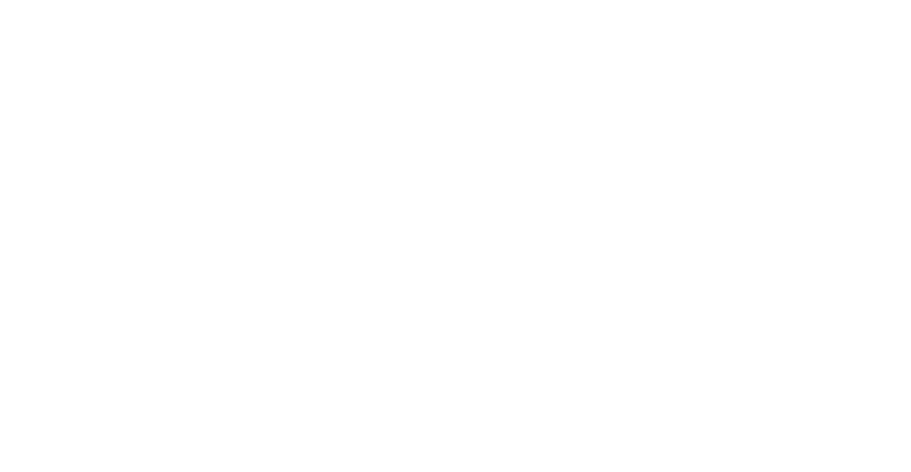
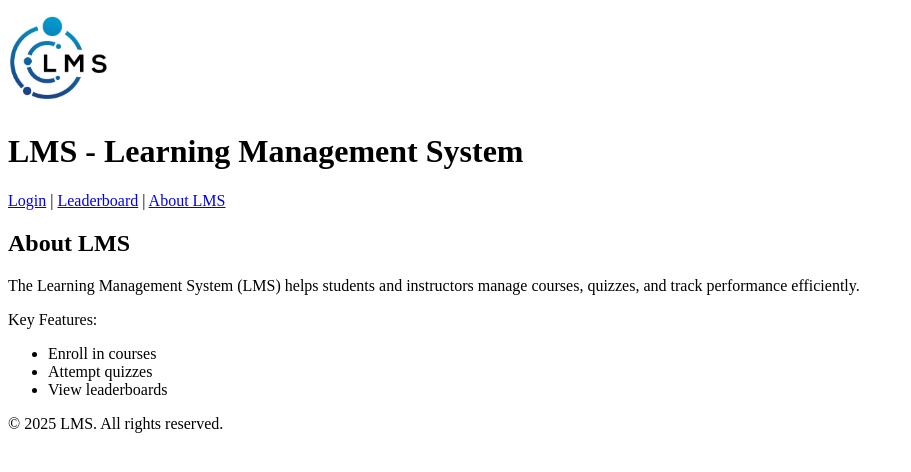
Before and after one commit to jessicasanjuan/ENSF381-GROUP17-ASSIGNMENT1, a plain HTML site: page index.html in a window 1280 px wide. Shown: the whole page, without its empty margins (0-911 px from the left). Drawn offline with Linux system fonts and the light colour scheme.

Commit message:
Added dependency images, index and login mostly done

```diff
--- a/index.html
+++ b/index.html
@@ -1,8 +1,52 @@
 <!DOCTYPE html>
+<!-- Created by
+Armando Acosta (30209759)
+Jessica San Juan (30003453)
+-->
 <html lang="en">
     <head>
         <meta charset="UTF-8">
         <meta name="viewport" content="width=device-witdth, initial-scale=1.0">
-        <title>Home</title>
+        <title>LMS Homepage</title>
     </head>
+    <body>
+        <header>
+        <img src="logo.jpg" width="100px" height="100px"></img>
+        <h1>LMS - Learning Management System</h1>
+        </header>
+
+        <div>
+            <a href="login.html">Login</a> | <a href="leaderboard.html">Leaderboard</a> | <a href="index.html">About LMS</a>
+        </div>
+
+        <!-- Note: the 'About LMS' supposedly doesn't quite redirect you to the same page you're in, but rather scrolls you down to the
+        About LMS section. I'm currently not sure how to do that or if we've covered it in class...-->
+        <main>
+            <h2>About LMS</h2>
+            <p>
+                The Learning Management System (LMS) helps students and instructors manage courses, quizzes, and track
+                performance efficiently.
+            </p>
+
+            <p>Key Features:</p>
+            <ul>
+                <li>
+                    Enroll in courses
+                </li>
+                <li>
+                    Attempt quizzes
+                </li>
+                <li>
+                    View leaderboards
+                </li>
+            </ul>
+        </main>
+
+        <footer>
+            © 2025 LMS. All rights reserved.
+        </footer>
+
+
+
+    </body>
 </html>
```
Also changed, not shown: attempt_quiz.html (+18 -0 lines), course_view.html (+18 -0 lines), leaderboard.html (+17 -0 lines), login.html (+33 -1 lines), banner.jpg (added), course1.jpg (added), course2.jpg (added), logo.jpg (added), student.png (added).
